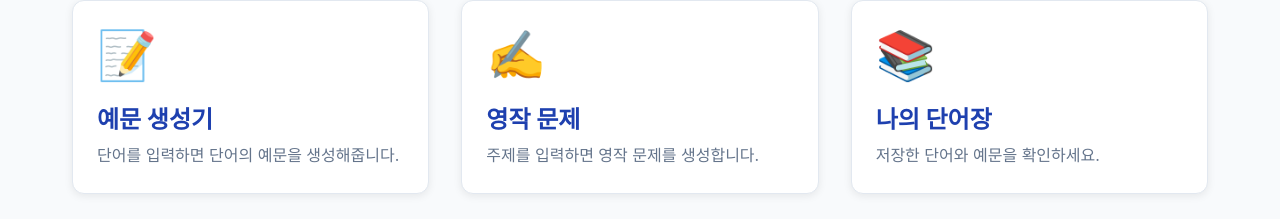
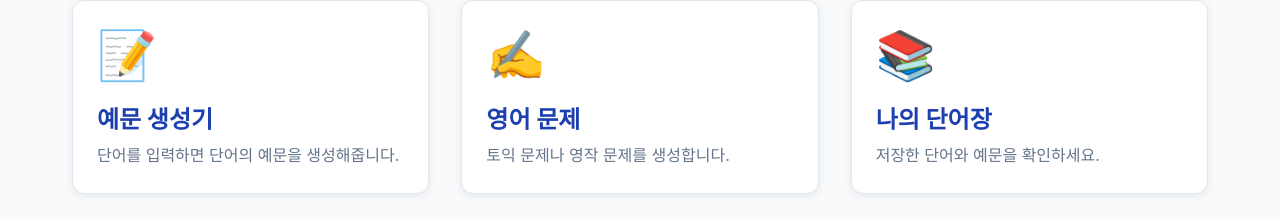
Before and after one commit to HeoSeonJin0504/ai-english-trainer-front, a React (Vite) app: page / in a window 1280 px wide. Shown: the part 254-473 px from the top of the page. Built offline with nearby package versions, Linux system fonts and the light colour scheme; no server answers.

Commit message:
Home화면 features 수정

```diff
--- a/src/pages/Home.tsx
+++ b/src/pages/Home.tsx
@@ -69,8 +69,8 @@ export default function Home() {
       icon: '📝'
     },
     {
-      title: '영작 문제',
-      description: '주제를 입력하면 영작 문제를 생성합니다.',
+      title: '영어 문제',
+      description: '토익 문제나 영작 문제를 생성합니다.',
       path: '/writing',
       icon: '✍️'
     },
```
